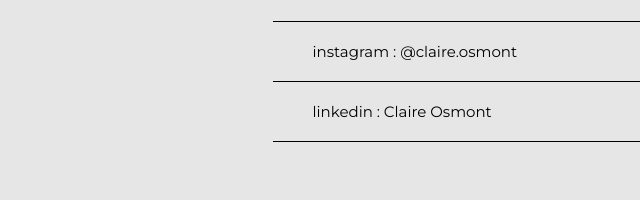
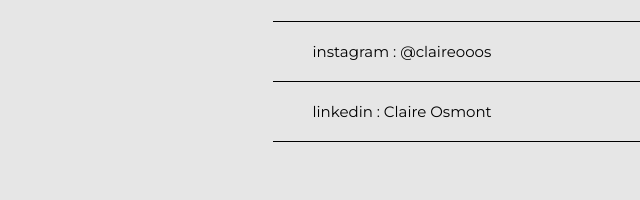
Before and after one commit to claireosmont/claireosmont.github.io, a plain HTML site: page contact.html in a window 1280 px wide. Shown: the part 188-388 px from the top of the page, 290-930 px from the left. Drawn offline with Linux system fonts and the light colour scheme; a web font is replaced by a local one.

Commit message:
Update contact.html

```diff
--- a/contact.html
+++ b/contact.html
@@ -34,7 +34,7 @@
                     <div class="texte-contenu">
                         <div class="texte">
                             <p class="contact-page"><a href="mailto:contact.claireosmont@gmail.com">mail : contact.claireosmont@gmail.com</a></p>
-                            <p class="contact-page"><a href="https://www.instagram.com/claire.osmont/">instagram : @claire.osmont</a></p>
+                            <p class="contact-page"><a href="https://www.instagram.com/claireooos/">instagram : @claireooos</a></p>
                             <p class="contact-page"><a href="https://www.linkedin.com/in/claireosmont">linkedin : Claire Osmont</a></p>
                         </div>
                     </div>
```
